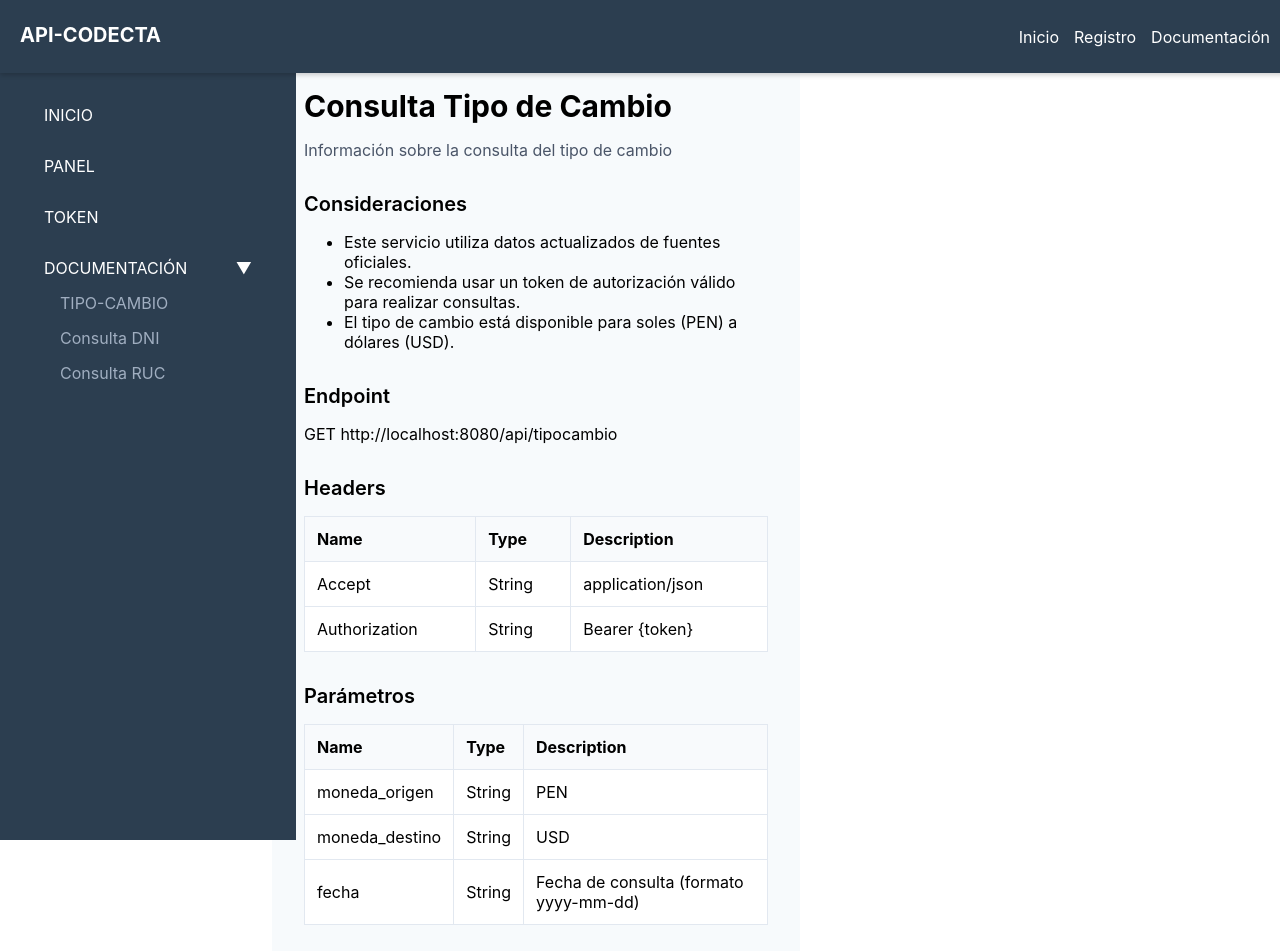
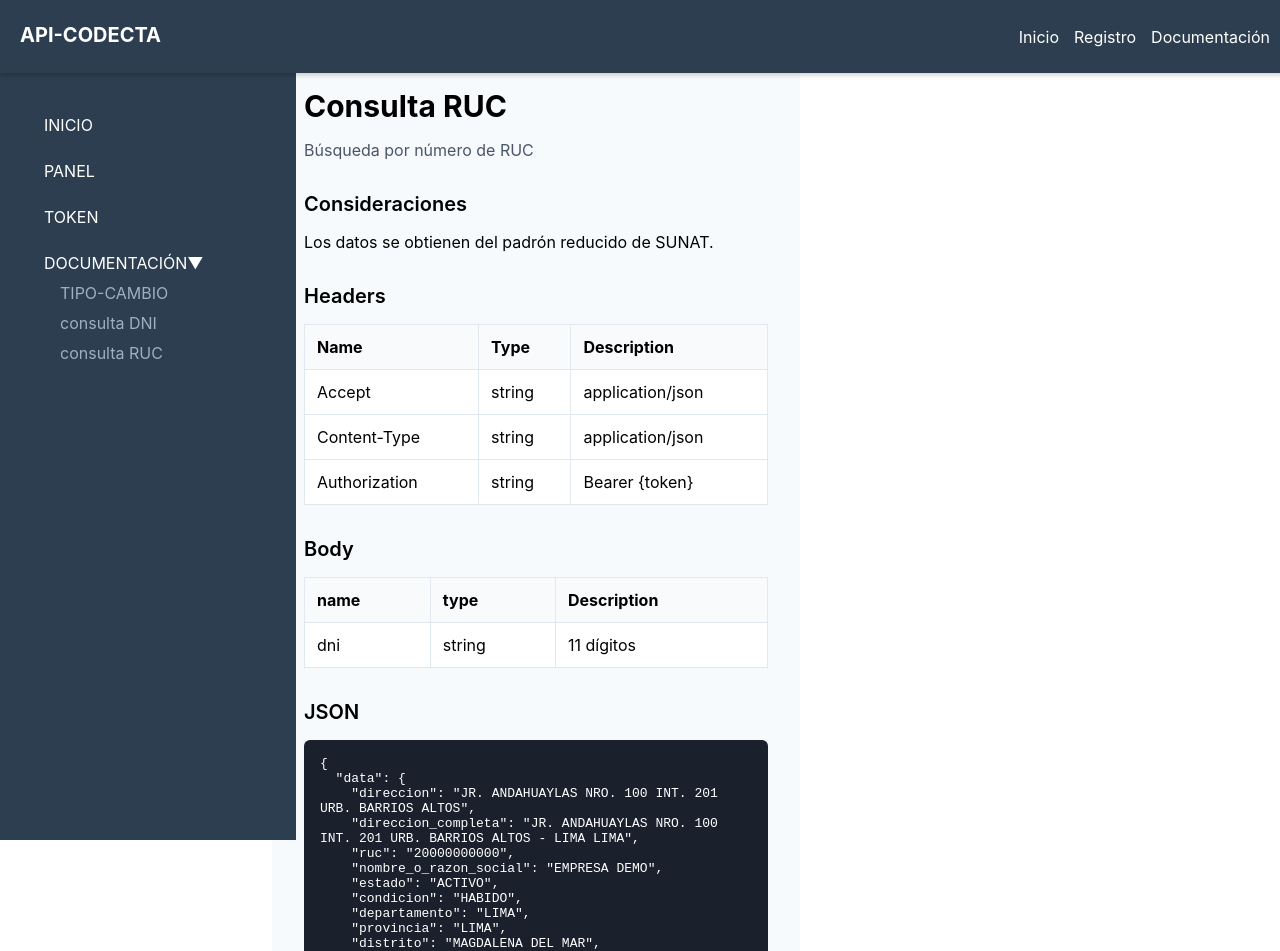
Before and after one commit to yfryxv/system-react, a React (Create React App) app: page /documentacion/ruc in a window 1280 px wide. Shown: the top 951 px of the page. Built offline with nearby package versions, Linux system fonts and the light colour scheme.

Commit message:
nuevo diseño

```diff
--- a/src/components/Documentacion-DNI.jsx
+++ b/src/components/Documentacion-DNI.jsx
@@ -6,13 +6,15 @@ export default function ApiDocumentation() {
     <div className="app-container">
       {/* Sidebar */}
       <nav className="sidebar">
-        <ul className="sub-nav-list">
+      <div className="sidebar-content">
+        <ul className=" nav-list">
           <br /><br /><br />
           <h2>Documentacion</h2>
         <li> <Link to="/documentacion/tipo-cambio">TIPO-CAMBIO</Link></li>
         <li><Link to="/documentacion/dni">consulta DNI</Link></li>
         <li><Link to="/documentacion/ruc">consulta RUC</Link></li>
         </ul>
+        </div>
       </nav>
       {/* Main Content */}
       <main className="main-content">
--- a/src/components/Documentacion-RUC.jsx
+++ b/src/components/Documentacion-RUC.jsx
@@ -6,7 +6,7 @@ export default function ApiDocumentation() {
       {/* Sidebar */}
       <nav className="sidebar">
         <div className="sidebar-content">
-          <div className="logo">DOCUMENTACIÓN</div>
+          <div className="logo">DOCUMENTACION</div>
           <ul className="nav-list">
             <li>INICIO</li>
             <li>PANEL</li>
@@ -18,8 +18,8 @@ export default function ApiDocumentation() {
               </div>
               <ul className="sub-nav-list">
                 <li>TIPO-CAMBIO</li>
-                <li>Consulta DNI</li>
-                <li>Consulta RUC</li>
+                <li>consulta DNI</li>
+                <li>consulta RUC</li>
               </ul>
             </li>
           </ul>
@@ -29,23 +29,12 @@ export default function ApiDocumentation() {
       {/* Main Content */}
       <main className="main-content">
         <br />
-        <h1>Consulta Tipo de Cambio</h1>
-        <p className="subtitle">Información sobre la consulta del tipo de cambio</p>
+        <h1>Consulta RUC</h1>
+        <p className="subtitle">Búsqueda por número de RUC</p>
 
         <section>
           <h2>Consideraciones</h2>
-          <ul>
-            <li>Este servicio utiliza datos actualizados de fuentes oficiales.</li>
-            <li>Se recomienda usar un token de autorización válido para realizar consultas.</li>
-            <li>El tipo de cambio está disponible para soles (PEN) a dólares (USD).</li>
-          </ul>
-        </section>
-
-        <section>
-          <h2>Endpoint</h2>
-          <p>
-            <span className="method">GET</span> http://localhost:8080/api/tipocambio
-          </p>
+          <p>Los datos se obtienen del padrón reducido de SUNAT.</p>
         </section>
 
         <section>
@@ -62,13 +51,18 @@ export default function ApiDocumentation() {
               <tbody>
                 <tr>
                   <td>Accept</td>
-                  <td>String</td>
+                  <td>string</td>
+                  <td>application/json</td>
+                </tr>
+                <tr>
+                  <td>Content-Type</td>
+                  <td>string</td>
                   <td>application/json</td>
                 </tr>
                 <tr>
                   <td>Authorization</td>
-                  <td>String</td>
-                  <td>Bearer {"{token}"}</td>
+                  <td>string</td>
+                  <td>Bearer {'{token}'}</td>
                 </tr>
               </tbody>
             </table>
@@ -76,31 +70,21 @@ export default function ApiDocumentation() {
         </section>
 
         <section>
-          <h2>Parámetros</h2>
+          <h2>Body</h2>
           <div className="table-container">
             <table>
               <thead>
                 <tr>
-                  <th>Name</th>
-                  <th>Type</th>
+                  <th>name</th>
+                  <th>type</th>
                   <th>Description</th>
                 </tr>
               </thead>
               <tbody>
                 <tr>
-                  <td>moneda_origen</td>
-                  <td>String</td>
-                  <td>PEN</td>
-                </tr>
-                <tr>
-                  <td>moneda_destino</td>
-                  <td>String</td>
-                  <td>USD</td>
-                </tr>
-                <tr>
-                  <td>fecha</td>
-                  <td>String</td>
-                  <td>Fecha de consulta (formato yyyy-mm-dd)</td>
+                  <td>dni</td>
+                  <td>string</td>
+                  <td>11 dígitos</td>
                 </tr>
               </tbody>
             </table>
@@ -108,15 +92,22 @@ export default function ApiDocumentation() {
         </section>
 
         <section>
-          <h2>Respuesta 200</h2>
+          <h2>JSON</h2>
           <pre className="json-container">
-            {`{
-  "id": 1,
-  "fecha": "2024-09-05",
-  "compra": 3.793,
-  "venta": 3.797,
-  "paralelo": 3.74300000003
-}`}
+            {JSON.stringify({
+              "data": {
+                "direccion": "JR. ANDAHUAYLAS NRO. 100 INT. 201 URB. BARRIOS ALTOS",
+                "direccion_completa": "JR. ANDAHUAYLAS NRO. 100 INT. 201 URB. BARRIOS ALTOS - LIMA LIMA",
+                "ruc": "20000000000",
+                "nombre_o_razon_social": "EMPRESA DEMO",
+                "estado": "ACTIVO",
+                "condicion": "HABIDO",
+                "departamento": "LIMA",
+                "provincia": "LIMA",
+                "distrito": "MAGDALENA DEL MAR",
+                "ubigeo_sunat": "150101"
+              }
+            }, null, 2)}
           </pre>
         </section>
       </main>
--- a/src/styles/Documentacion.css
+++ b/src/styles/Documentacion.css
@@ -2,7 +2,42 @@
   display: flex;
   min-height: 100vh;
 }
+.sidebar-content {
+  display: flex;
+  flex-direction: column;
+  align-items: flex-start;
+}
 
+/* Lista de navegación */
+.nav-list {
+  list-style: none; /* Quitar viñetas */
+  padding: 0;
+  margin: 0;
+}
+
+/* Títulos en la barra lateral */
+.sidebar h2 {
+  color: white;
+  font-size: 20px;
+  margin-bottom: 20px;
+}
+
+/* Estilo de los enlaces */
+.nav-list li {
+  margin: 10px 0; /* Espaciado entre elementos */
+}
+
+.nav-list li a {
+  color: white; /* Texto blanco */
+  text-decoration: none; /* Quitar subrayado */
+  font-size: 16px;
+  transition: color 0.3s ease; /* Animación al pasar el mouse */
+}
+
+/* Cambio de color al pasar el mouse */
+.nav-list li a:hover {
+  color: #00bcd4; /* Cambiar a un color azul claro */
+}
   /* Sidebar styles */
   .sidebar {
     width: 16rem; /* Fijo a 16rem */
--- a/src/styles/DocumentacionRUC.css
+++ b/src/styles/DocumentacionRUC.css
@@ -1,9 +1,8 @@
-/* Estilos generales */
 .app-container {
-    display: flex;
-    flex-direction: column;
-    min-height: 100vh;
-  }
+  display: flex;
+  min-height: 100vh;
+}
+
 
   /* Sidebar */
   .sidebar {
```
